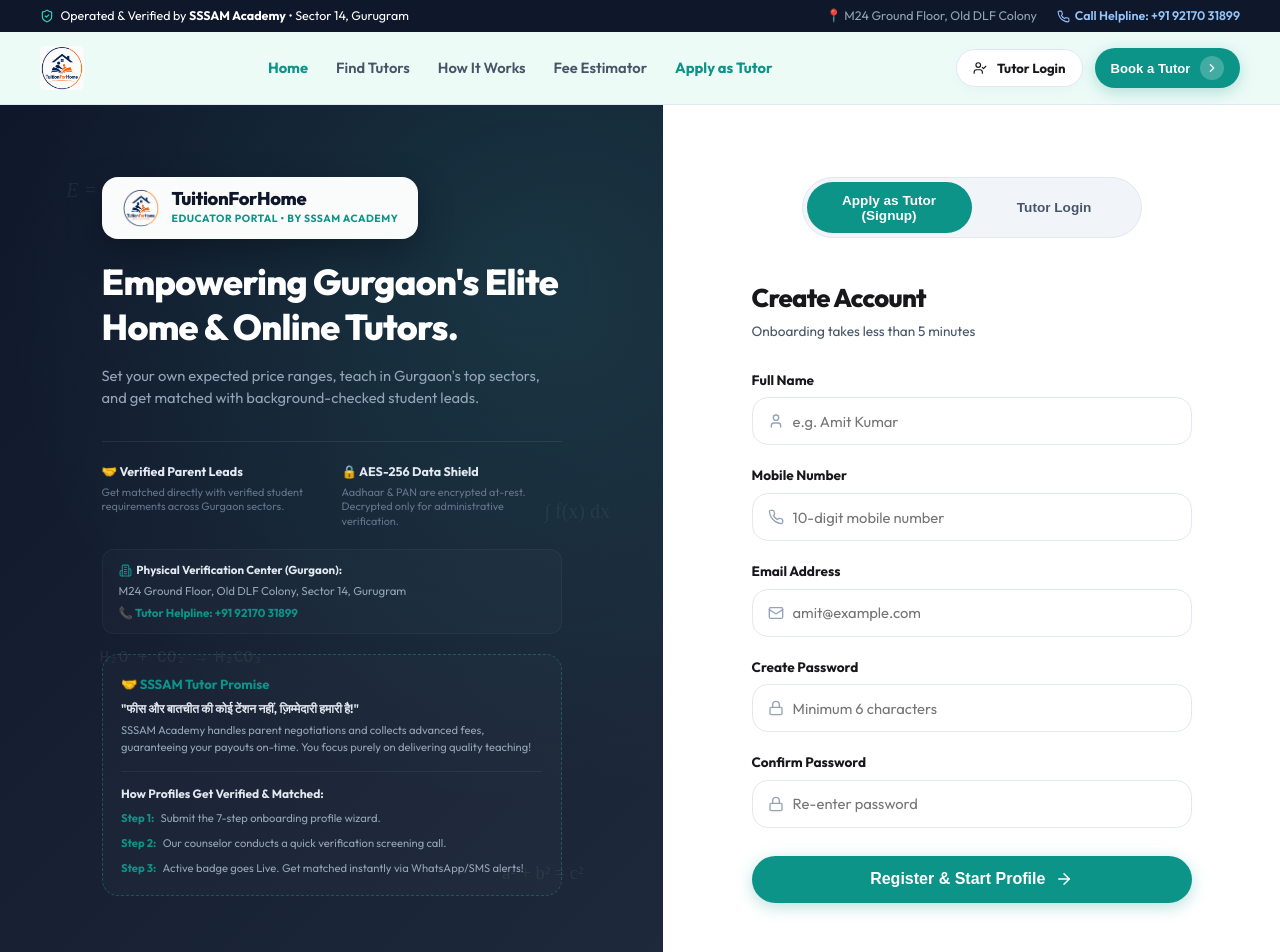
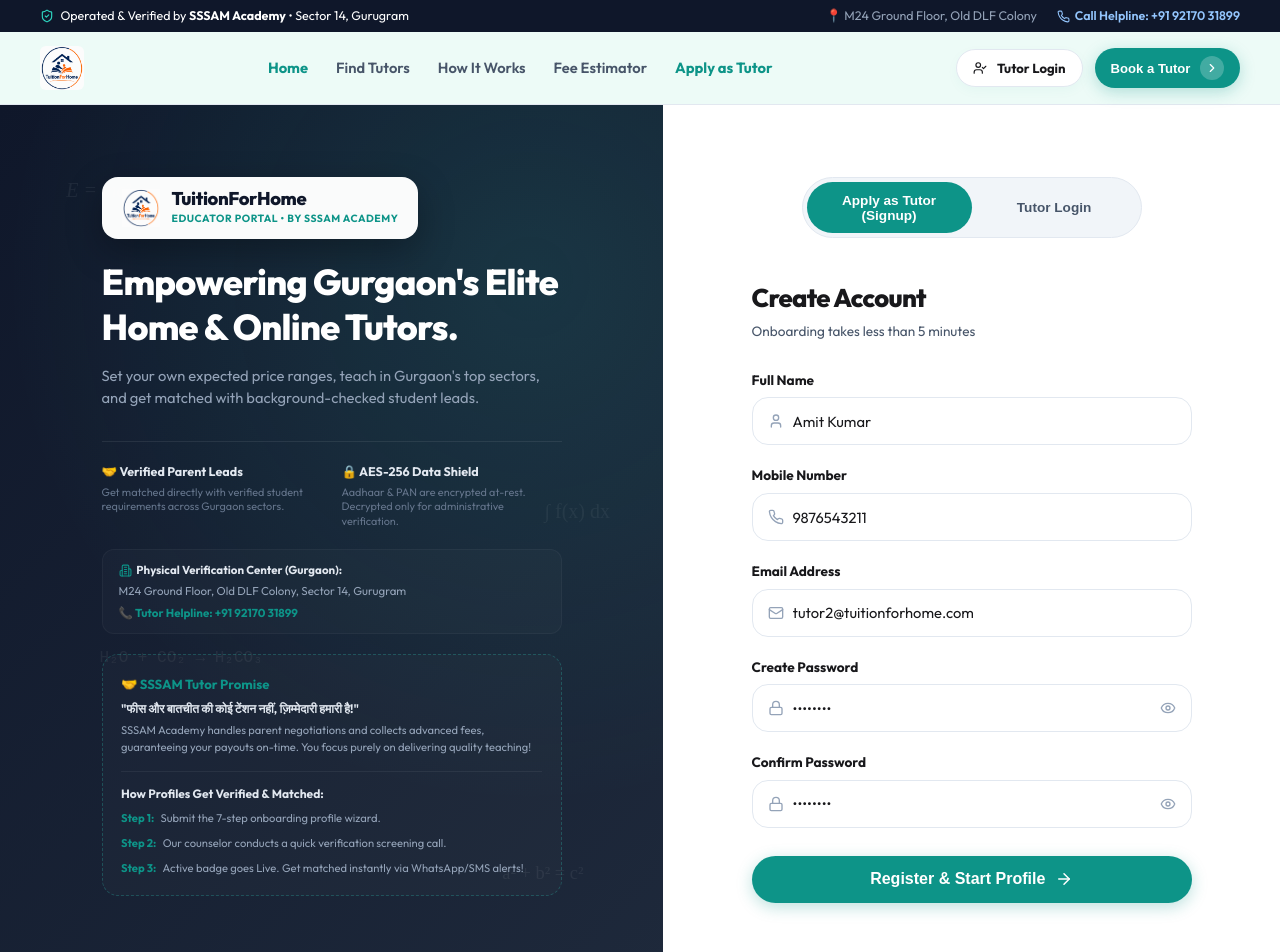
Before and after one commit to Sudhirkr85/tuition4home, a Next.js app: page /tutor/register in a window 1280 px wide. Shown: the top 952 px of the page. Built offline with nearby package versions, Linux system fonts and the light colour scheme.

Commit message:
feat: add password show/hide toggle, input focus glow, and shake animation on login error

```diff
--- a/src/app/tutor/register/page.tsx
+++ b/src/app/tutor/register/page.tsx
@@ -52,20 +52,25 @@
   const [userEmail, setUserEmail] = useState('');
 
   // Auth Form State (Register)
-  const [regName, setRegName] = useState('');
-  const [regEmail, setRegEmail] = useState('');
-  const [regPhone, setRegPhone] = useState('');
-  const [regPassword, setRegPassword] = useState('');
-  const [regConfirmPassword, setRegConfirmPassword] = useState('');
+  const [regName, setRegName] = useState('Amit Kumar');
+  const [regEmail, setRegEmail] = useState('tutor2@tuitionforhome.com');
+  const [regPhone, setRegPhone] = useState('9876543211');
+  const [regPassword, setRegPassword] = useState('tutor123');
+  const [regConfirmPassword, setRegConfirmPassword] = useState('tutor123');
 
   // Auth Form State (Login - Password)
-  const [loginContact, setLoginContact] = useState('');
-  const [loginPassword, setLoginPassword] = useState('');
+  const [loginContact, setLoginContact] = useState('tutor@tuitionforhome.com');
+  const [loginPassword, setLoginPassword] = useState('tutor123');
 
   // Auth Form State (Login - OTP)
-  const [otpContact, setOtpContact] = useState('');
-  const [otpCode, setOtpCode] = useState('');
+  const [otpContact, setOtpContact] = useState('tutor@tuitionforhome.com');
+  const [otpCode, setOtpCode] = useState('123456');
   const [isOtpSent, setIsOtpSent] = useState(false);
+
+  // Show/Hide Password & Shake Animation States
+  const [showRegPassword, setShowRegPassword] = useState(false);
+  const [showLoginPassword, setShowLoginPassword] = useState(false);
+  const [shakeForm, setShakeForm] = useState(false);
 
   // Dynamic rotation for Gurgaon leads
   const [activeLeadIndex, setActiveLeadIndex] = useState(0);
@@ -139,6 +144,11 @@
   const [loading, setLoading] = useState(false);
   const [errorMessage, setErrorMessage] = useState('');
   const [submitted, setSubmitted] = useState(false);
+
+  const triggerShake = () => {
+    setShakeForm(true);
+    setTimeout(() => setShakeForm(false), 500);
+  };
 
   // Auto-save/Draft recovery on load if user is logged in
   useEffect(() => {
@@ -244,6 +254,7 @@
 
       if (!data.success) {
         setErrorMessage(data.error || 'Registration failed.');
+        triggerShake();
       } else {
         const session = { userId: data.userId, name: data.name, email: data.email };
         localStorage.setItem('tutor_session', JSON.stringify(session));
@@ -278,6 +289,7 @@
 
       if (!data.success) {
         setErrorMessage(data.error || 'Login failed.');
+        triggerShake();
       } else {
         const session = { userId: data.userId, name: data.name, email: data.email };
         localStorage.setItem('tutor_session', JSON.stringify(session));
@@ -344,6 +356,7 @@
 
       if (!data.success) {
         setErrorMessage(data.error || 'OTP verification failed.');
+        triggerShake();
       } else {
         const session = { userId: data.userId, name: data.name, email: data.email };
         localStorage.setItem('tutor_session', JSON.stringify(session));
@@ -563,6 +576,22 @@
               .animate-float-slower {
                 animation: float-slower 7s ease-in-out infinite;
               }
+              @keyframes shake {
+                0%, 100% { transform: translateX(0); }
+                15%, 45%, 75% { transform: translateX(-6px); }
+                30%, 60%, 90% { transform: translateX(6px); }
+              }
+              .shake-animation {
+                animation: shake 0.45s ease-in-out;
+              }
+              .form-control {
+                transition: all 0.2s ease-in-out !important;
+              }
+              .form-control:focus {
+                border-color: var(--brand-teal) !important;
+                box-shadow: 0 0 0 3px rgba(45, 212, 191, 0.18) !important;
+                outline: none !important;
+              }
               @media (max-width: 900px) {
                 .split-screen-container {
                   flex-direction: column !important;
@@ -719,7 +748,7 @@
             </div>
 
             {/* Right Form Panel */}
-            <div className="split-auth-panel">
+            <div className={`split-auth-panel ${shakeForm ? 'shake-animation' : ''}`}>
               <div style={{ maxWidth: '440px', width: '100%', margin: '0 auto' }}>
 
                 {/* Tab Header Selector (Sliding Pill Switcher) */}
@@ -831,15 +860,22 @@
                       <label className="form-label">Create Password</label>
                       <div style={{ position: 'relative' }}>
                         <input
-                          type="password"
+                          type={showRegPassword ? 'text' : 'password'}
                           required
                           placeholder="Minimum 6 characters"
                           value={regPassword}
                           onChange={(e) => setRegPassword(e.target.value)}
                           className="form-control"
-                          style={{ paddingLeft: '2.5rem' }}
+                          style={{ paddingLeft: '2.5rem', paddingRight: '2.5rem' }}
                         />
                         <Lock size={16} color="var(--text-light)" style={{ position: 'absolute', left: '1rem', top: '50%', transform: 'translateY(-50%)' }} />
+                        <button
+                          type="button"
+                          onClick={() => setShowRegPassword(!showRegPassword)}
+                          style={{ position: 'absolute', right: '1rem', top: '50%', transform: 'translateY(-50%)', background: 'none', border: 'none', cursor: 'pointer', display: 'flex', alignItems: 'center', color: 'var(--text-light)', padding: 0 }}
+                        >
+                          {showRegPassword ? <EyeOff size={16} /> : <Eye size={16} />}
+                        </button>
                       </div>
                     </div>
 
@@ -847,15 +883,22 @@
                       <label className="form-label">Confirm Password</label>
                       <div style={{ position: 'relative' }}>
                         <input
-                          type="password"
+                          type={showRegPassword ? 'text' : 'password'}
                           required
                           placeholder="Re-enter password"
                           value={regConfirmPassword}
                           onChange={(e) => setRegConfirmPassword(e.target.value)}
                           className="form-control"
-                          style={{ paddingLeft: '2.5rem' }}
+                          style={{ paddingLeft: '2.5rem', paddingRight: '2.5rem' }}
                         />
                         <Lock size={16} color="var(--text-light)" style={{ position: 'absolute', left: '1rem', top: '50%', transform: 'translateY(-50%)' }} />
+                        <button
+                          type="button"
+                          onClick={() => setShowRegPassword(!showRegPassword)}
+                          style={{ position: 'absolute', right: '1rem', top: '50%', transform: 'translateY(-50%)', background: 'none', border: 'none', cursor: 'pointer', display: 'flex', alignItems: 'center', color: 'var(--text-light)', padding: 0 }}
+                        >
+                          {showRegPassword ? <EyeOff size={16} /> : <Eye size={16} />}
+                        </button>
                       </div>
                     </div>
 
@@ -931,15 +974,22 @@
                           <label className="form-label">Password</label>
                           <div style={{ position: 'relative' }}>
                             <input
-                              type="password"
+                              type={showLoginPassword ? 'text' : 'password'}
                               required
                               placeholder="Enter your account password"
                               value={loginPassword}
                               onChange={(e) => setLoginPassword(e.target.value)}
                               className="form-control"
-                              style={{ paddingLeft: '2.5rem' }}
+                              style={{ paddingLeft: '2.5rem', paddingRight: '2.5rem' }}
                             />
                             <Lock size={16} color="var(--text-light)" style={{ position: 'absolute', left: '1rem', top: '50%', transform: 'translateY(-50%)' }} />
+                            <button
+                              type="button"
+                              onClick={() => setShowLoginPassword(!showLoginPassword)}
+                              style={{ position: 'absolute', right: '1rem', top: '50%', transform: 'translateY(-50%)', background: 'none', border: 'none', cursor: 'pointer', display: 'flex', alignItems: 'center', color: 'var(--text-light)', padding: 0 }}
+                            >
+                              {showLoginPassword ? <EyeOff size={16} /> : <Eye size={16} />}
+                            </button>
                           </div>
                         </div>
 
```
